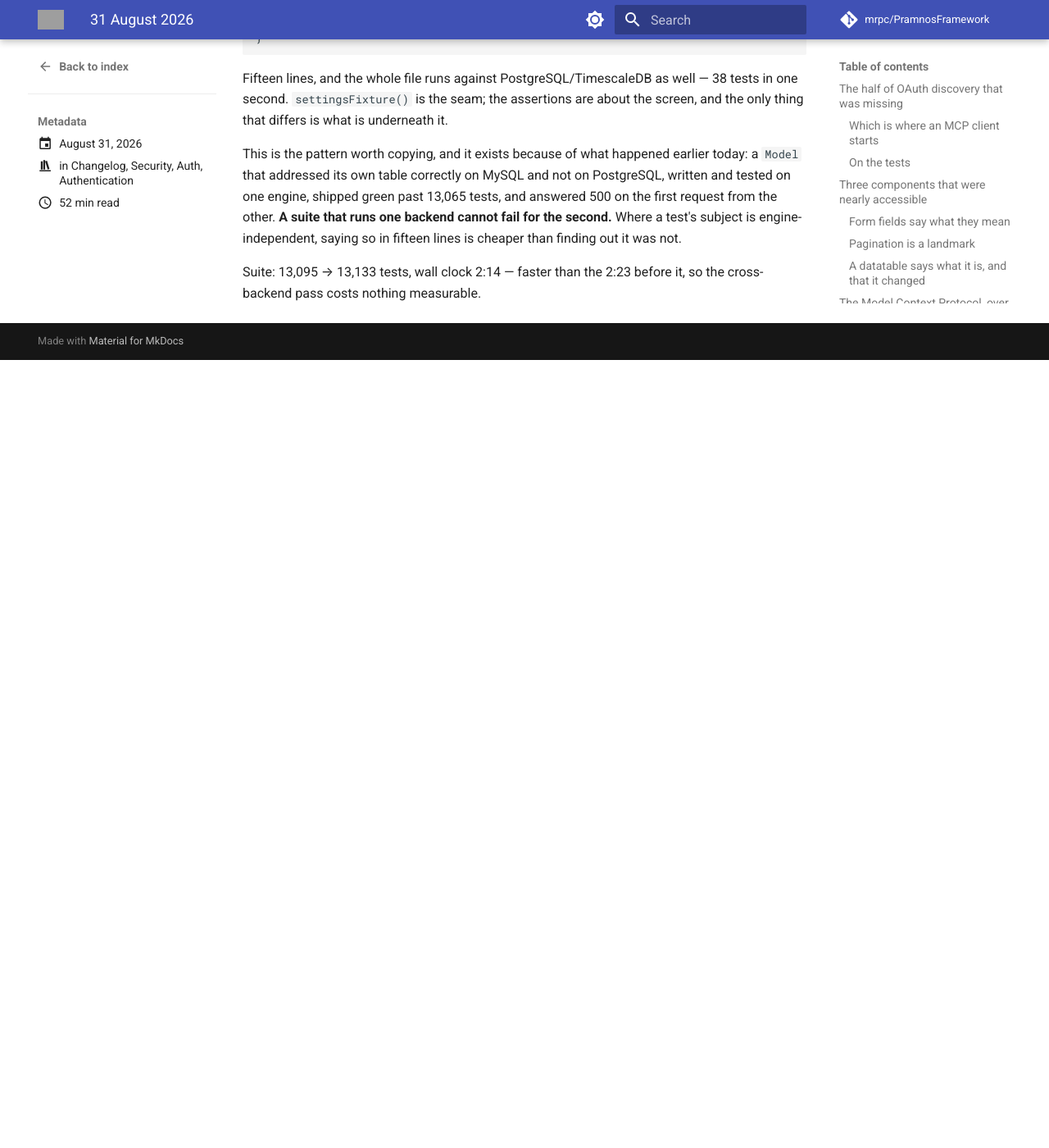
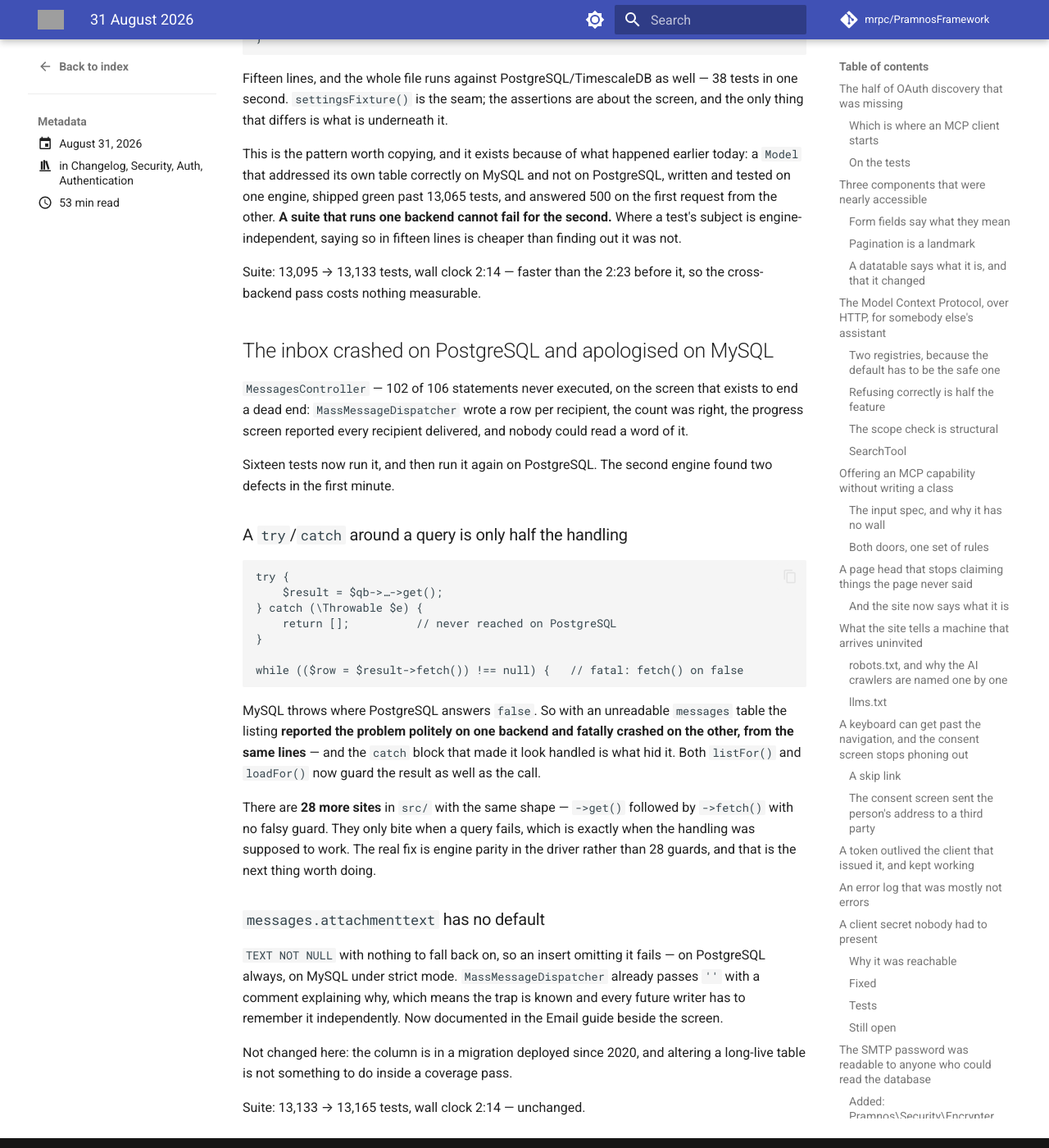
Before and after one commit to mrpc/PramnosFramework, an MkDocs documentation site: the page built from docs/version-history/posts/2026-08-31.md, in a window 1280 px wide and 1400 px high, scrolled down 40609 px. Shown: the whole window at 82% size. Built offline with MkDocs 1.6.1 and Material for MkDocs 9.7.7, drawn with Linux system fonts in a browser that asks for light colours; comment, search, counter and statistics services are not loaded; before the commit the page ends 41048 px from its top, so only the background shows below that; grey boxes are pictures that could not be loaded.

Commit message:
fix(messaging): the inbox crashed on PostgreSQL and apologised on MySQL
102 of 106 statements in MessagesController had never been executed — on the
screen that exists to end a dead end, where the dispatcher wrote a row per
recipient, the count was right, the progress screen said delivered, and nobody
could read a word of it.

Sixteen tests run it now, and then run it again on PostgreSQL. The second engine
found two defects in the first minute.

**A try/catch around a query is only half the handling.** MySQL throws where
PostgreSQL answers false, so with an unreadable messages table listFor() reported
the problem politely on one backend and fatally crashed on the other — call to a
member function fetch() on false — from the same lines. The catch block that made
it look handled is what hid it. listFor() and loadFor() guard the result as well
as the call.

28 more sites in src/ have that shape: ->get() followed by ->fetch() with no falsy
guard. They only bite when a query fails, which is when the handling was supposed
to work. Engine parity in the driver is the real fix rather than 28 guards, and it
is the next thing worth doing.

**messages.attachmenttext has no default.** TEXT NOT NULL with nothing to fall
back on, so an insert omitting it fails on PostgreSQL always and on MySQL under
strict mode. MassMessageDispatcher already passes '' with a comment, so the trap
is known and every future writer has to remember it alone. Documented beside the
screen; not altered, because the column is in a migration deployed since 2020 and
a long-live table is not something to change inside a coverage pass.

Also asserted, because both are security rather than behaviour: ownership is a
`where` and not a comparison after loading, and the listing names the states it
wants instead of excluding the ones it does not.

Suite 13,133 → 13,165 tests, wall clock 2:14 — unchanged.

Guide and changelog updated.

````diff
--- a/docs/Pramnos_Email_Guide.md
+++ b/docs/Pramnos_Email_Guide.md
@@ -373,6 +373,51 @@ item from a sent one, an archived one and a deleted one. The listing therefore *
 it wants (`MessagesController::INBOX_TYPES`) rather than excluding the ones it does not: a state
 added later must not appear in somebody's inbox because a `NOT IN` list was not updated.
 
+Reading a message is what marks it read, and a notification keeps its own read state
+(`TYPE_NOTIFICATION_READ`) rather than collapsing into `TYPE_READ` — the pair exists so a screen
+can tell *something we told you* from *something somebody sent you*, and collapsing it would lose
+that on first read.
+
+### Writing to `messages` yourself
+
+Two things bite, and both were found by running the same tests against a second backend rather
+than by reading the code.
+
+**`attachmenttext` has no default.** It is `TEXT NOT NULL`, so an insert that omits it fails —
+on PostgreSQL always, and on MySQL under strict mode. Pass `''` explicitly, as
+`MassMessageDispatcher` does:
+
+```php
+$db->queryBuilder()->table('#PREFIX#messages')->insert([
+    // …
+    'attachmenttext' => '',   // TEXT NOT NULL with nothing to fall back on
+]);
+```
+
+**A failed query is not always an exception.** MySQL throws; PostgreSQL answers `false`. So
+
+```php
+try {
+    $result = $qb->…->get();
+} catch (\Throwable $e) {
+    return [];          // never reached on PostgreSQL
+}
+
+while (($row = $result->fetch()) !== null) {   // fatal: fetch() on false
+```
+
+is correct on one engine and a crash on the other. Guard the result as well as the call:
+
+```php
+if (!$result) {
+    return [];
+}
+```
+
+Worth stating as a rule rather than a footnote: **a `try`/`catch` around a query is only half the
+handling.** The inbox screen reported the error politely on MySQL and crashed on PostgreSQL, from
+the same lines.
+
 ## A message to one account
 
 `/admin/Users/notify/<id>` — the **Send** screen on an account. An operator frequently needs to
--- a/docs/version-history/posts/2026-08-31.md
+++ b/docs/version-history/posts/2026-08-31.md
@@ -1686,3 +1686,46 @@ engine-independent, saying so in fifteen lines is cheaper than finding out it wa
 
 Suite: 13,095 → 13,133 tests, wall clock 2:14 — faster than the 2:23 before it, so the
 cross-backend pass costs nothing measurable.
+
+## The inbox crashed on PostgreSQL and apologised on MySQL
+
+`MessagesController` — 102 of 106 statements never executed, on the screen that exists to end a
+dead end: `MassMessageDispatcher` wrote a row per recipient, the count was right, the progress
+screen reported every recipient delivered, and nobody could read a word of it.
+
+Sixteen tests now run it, and then run it again on PostgreSQL. The second engine found two
+defects in the first minute.
+
+### A `try`/`catch` around a query is only half the handling
+
+```php
+try {
+    $result = $qb->…->get();
+} catch (\Throwable $e) {
+    return [];          // never reached on PostgreSQL
+}
+
+while (($row = $result->fetch()) !== null) {   // fatal: fetch() on false
+```
+
+MySQL throws where PostgreSQL answers `false`. So with an unreadable `messages` table the listing
+**reported the problem politely on one backend and fatally crashed on the other, from the same
+lines** — and the `catch` block that made it look handled is what hid it. Both `listFor()` and
+`loadFor()` now guard the result as well as the call.
+
+There are **28 more sites** in `src/` with the same shape — `->get()` followed by `->fetch()`
+with no falsy guard. They only bite when a query fails, which is exactly when the handling was
+supposed to work. The real fix is engine parity in the driver rather than 28 guards, and that is
+the next thing worth doing.
+
+### `messages.attachmenttext` has no default
+
+`TEXT NOT NULL` with nothing to fall back on, so an insert omitting it fails — on PostgreSQL
+always, on MySQL under strict mode. `MassMessageDispatcher` already passes `''` with a comment
+explaining why, which means the trap is known and every future writer has to remember it
+independently. Now documented in the Email guide beside the screen.
+
+Not changed here: the column is in a migration deployed since 2020, and altering a long-live
+table is not something to do inside a coverage pass.
+
+Suite: 13,133 → 13,165 tests, wall clock 2:14 — unchanged.
````
Also changed, not shown: 3 other files.
